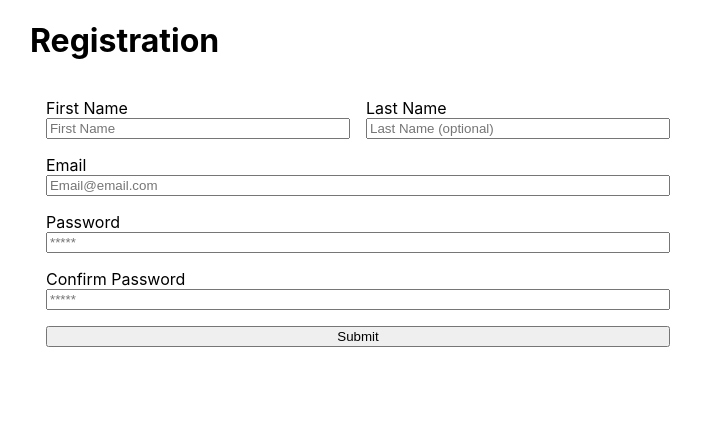
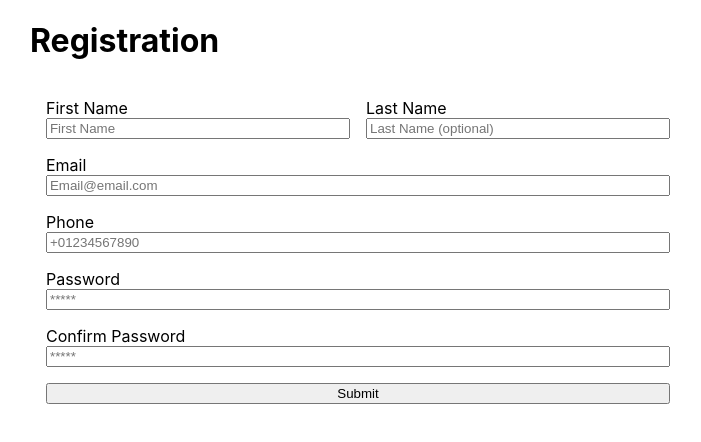
Before and after one commit to sisyphean-cabal/bm8_frontend, a Next.js app: page /signup in a window 1280 px wide. Shown: the top 442 px of the page, without its empty margins (282-983 px from the left). Built offline with nearby package versions, Linux system fonts and the light colour scheme.

Commit message:
phone number

```diff
--- a/pages/signup.tsx
+++ b/pages/signup.tsx
@@ -13,12 +13,13 @@ interface RegistrationFormValues {
   firstName: string;
   lastName: string;
   email: string;
+  phoneNumber: string;
   password: string;
   passwordConfirmation: string;
 }
 
 const Registration: React.FC<{}> = () => {
-  const initialValues: RegistrationFormValues = { firstName: '', lastName: '', email: '', password: '', passwordConfirmation: '' };
+  const initialValues: RegistrationFormValues = { firstName: '', lastName: '', email: '', phoneNumber: '', password: '', passwordConfirmation: '' };
   const register = useMutation<ReturnType<typeof axios.post>, AxiosError, RegistrationFormValues>(data => axios.post('http://localhost:8000/api/account/register', {
     ...data
   }))
@@ -56,6 +57,11 @@ const Registration: React.FC<{}> = () => {
               <Field id="email" type="email" name="email" placeholder="Email@email.com" />
               {errors.email && touched.email && <div>{errors.email}</div>}
             </div>
+            <div className={`${styles.inputWrapper} ${styles.phoneNumber}`}>
+              <label htmlFor="email">Phone</label>
+              <Field id="phoneNumber" type="phoneNumber" name="phoneNumber" placeholder="+01234567890" />
+              {errors.phoneNumber && touched.phoneNumber && <div>{errors.phoneNumber}</div>}
+            </div>
             <div className={`${styles.inputWrapper} ${styles.password}`}>
               <label htmlFor="password">Password</label>
               <Field type="password" id="password" name="password" placeholder="*****" />
--- a/styles/registration.module.css
+++ b/styles/registration.module.css
@@ -26,11 +26,12 @@
   .form{
     display: grid;
     grid-template-columns: 1fr 1fr;
-    grid-template-rows: 1fr 1fr 1fr 1fr;
+    grid-template-rows: 1fr 1fr 1fr 1fr 1fr;
     gap: 1rem;
     grid-template-areas:
       "firstName lastName"
       "email email"
+      "phoneNumber phoneNumber"
       "password password"
       "passwordConfirmation passwordConfirmation"
       "submit submit";
@@ -45,6 +46,7 @@
 .firstName { grid-area: firstName; }
 .lastName { grid-area: lastName; }
 .email { grid-area: email; }
+.phoneNumber {grid-area: phoneNumber; }
 .password { grid-area: password; }
 .passwordConfirmation { grid-area: passwordConfirmation; }
 .submit {grid-area: submit;}
```
